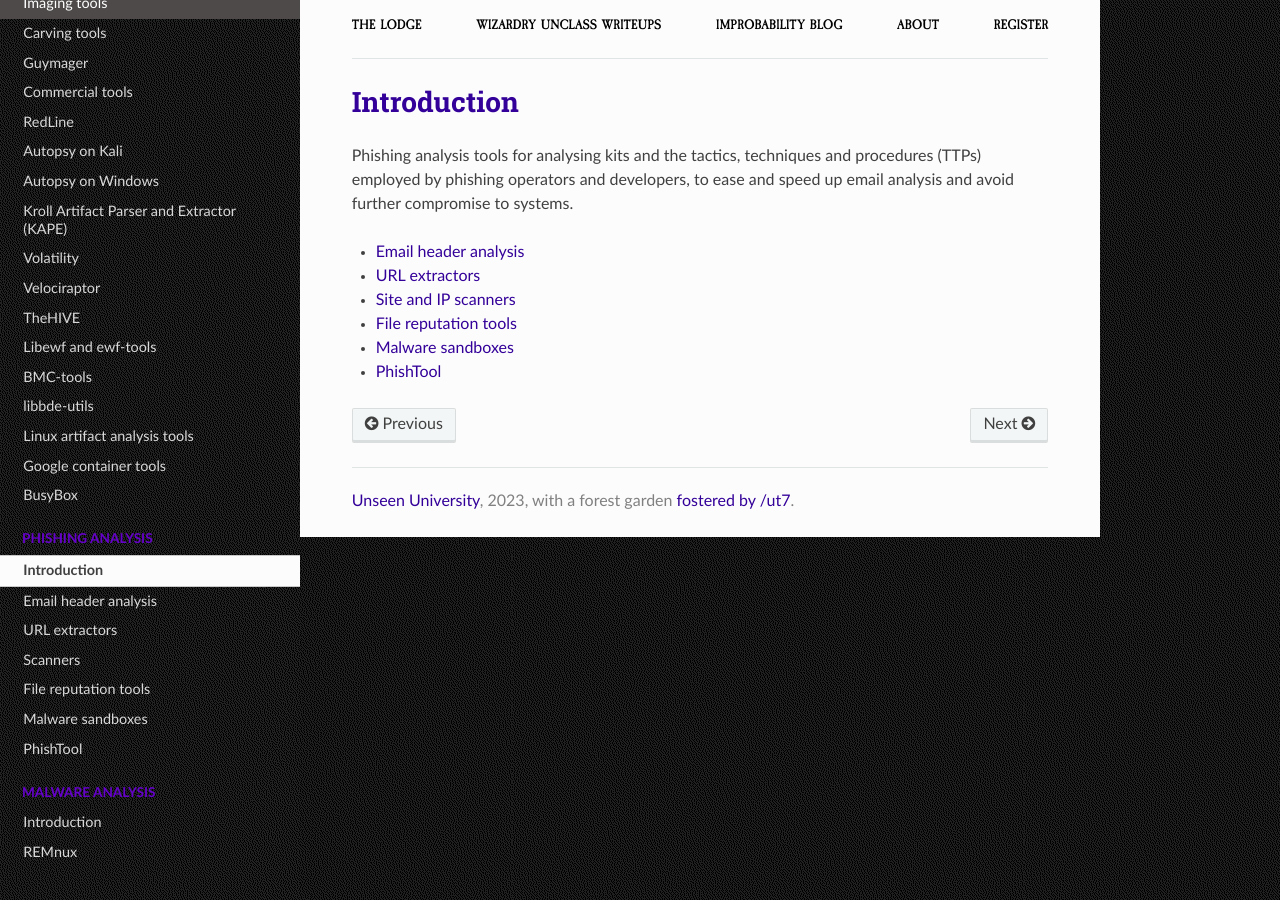
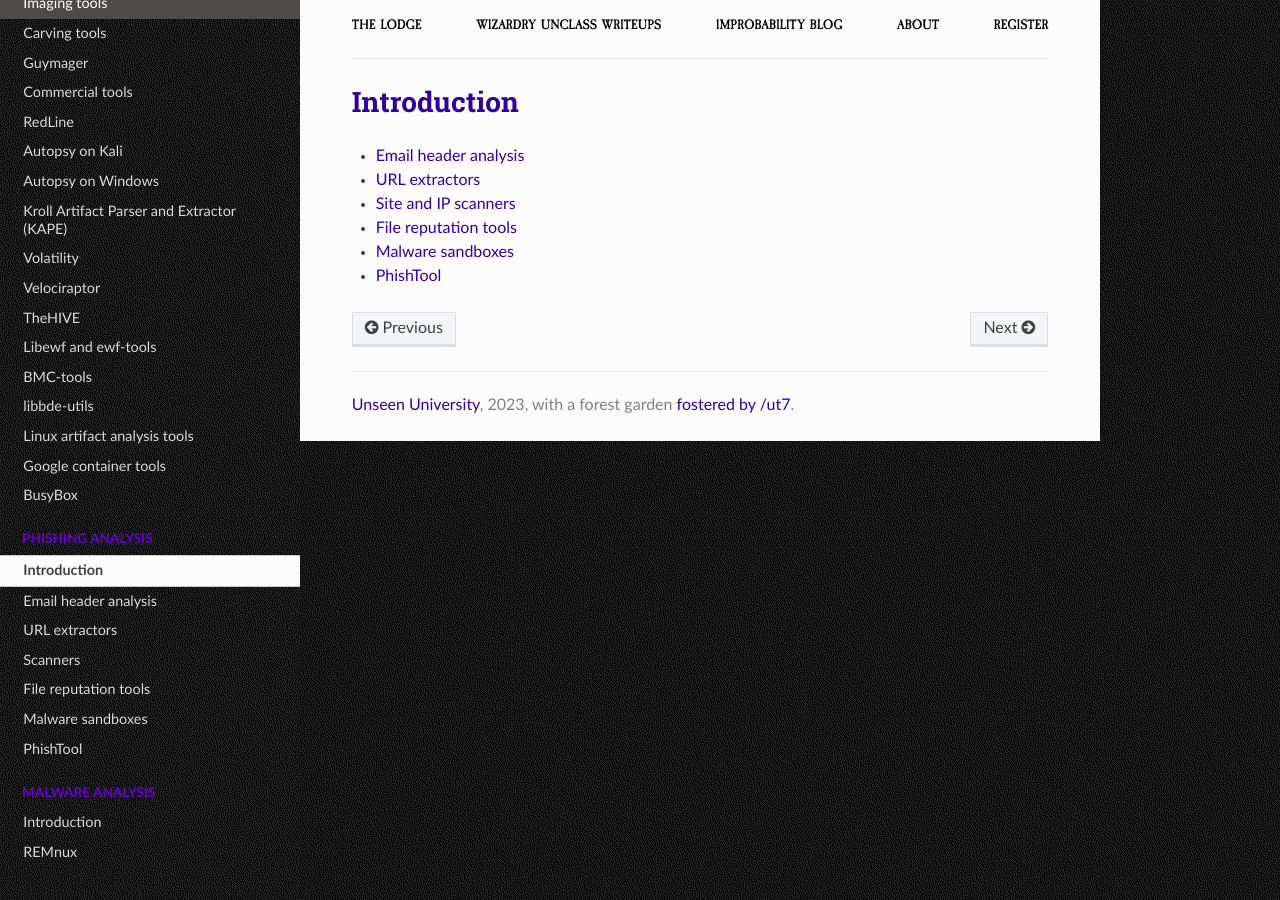
Before and after one commit to tymyrddin/testlab, a Sphinx documentation site: the page built from source/docs/phishing/README.md, in a window 1280 px wide. Built offline with Sphinx 7.4.7 and the Read the Docs theme 2.0.0, drawn with Linux system fonts in a browser that asks for light colours.

Commit message:
Separated mobile

```diff
--- a/source/docs/phishing/README.md
+++ b/source/docs/phishing/README.md
@@ -1,6 +1,4 @@
 # Introduction
-
-Phishing analysis tools for analysing kits and the tactics, techniques and procedures (TTPs) employed by phishing operators and developers, to ease and speed up email analysis and avoid further compromise to systems.
 
 * [Email header analysis](header.md)
 * [URL extractors](url.md)
```
